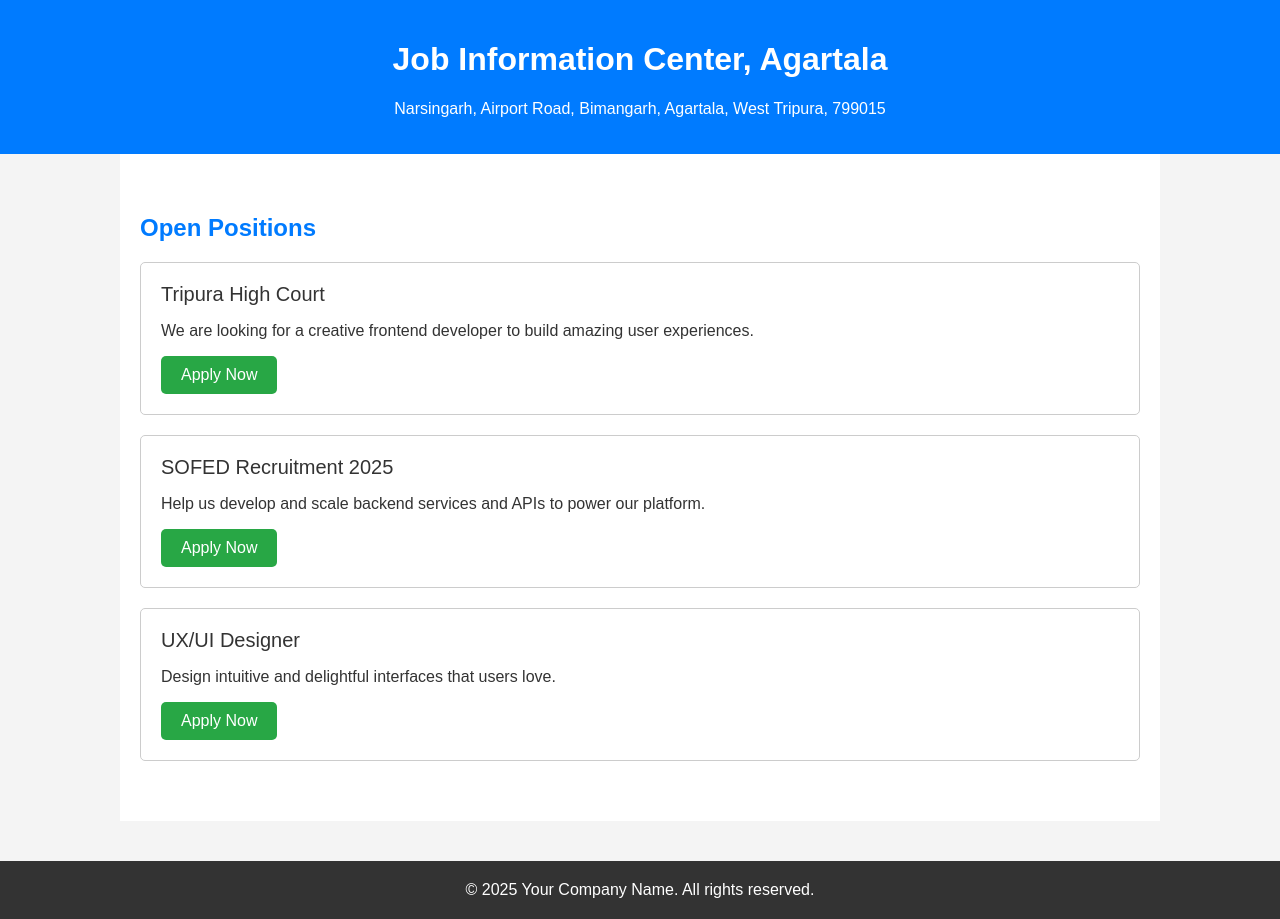
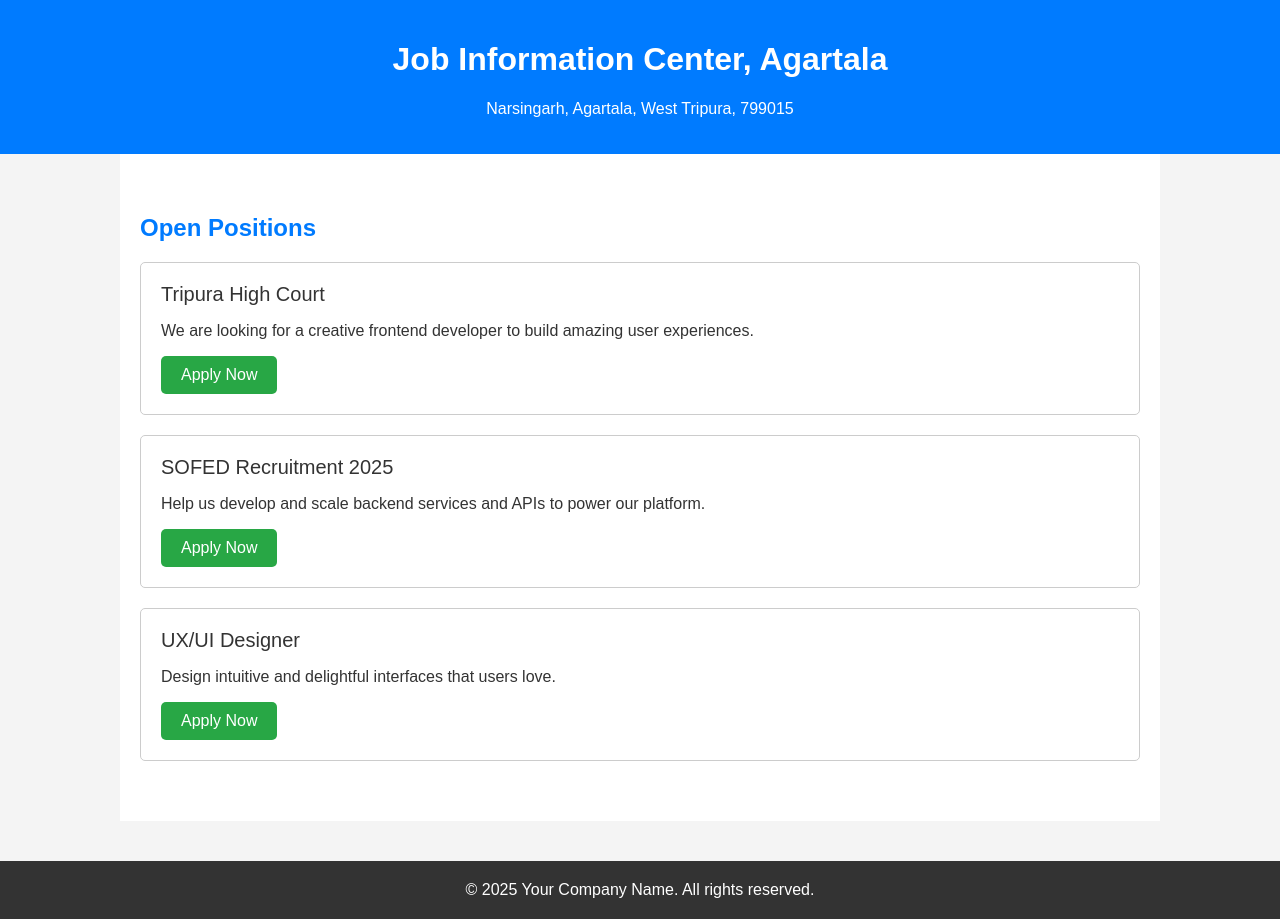
Before and after one commit to JOB-INFORMATION/officialside.github.io, a plain HTML site: page index.html in a window 1280 px wide. Drawn offline with Linux system fonts and the light colour scheme.

Commit message:
Update index.html

```diff
--- a/index.html
+++ b/index.html
@@ -57,7 +57,7 @@
 
   <header>
     <h1>Job Information Center, Agartala</h1>
-    <p>Narsingarh, Airport Road, Bimangarh, Agartala, West Tripura, 799015</p>
+    <p>Narsingarh, Agartala, West Tripura, 799015</p>
   </header>
 
   <div class="container">
```
